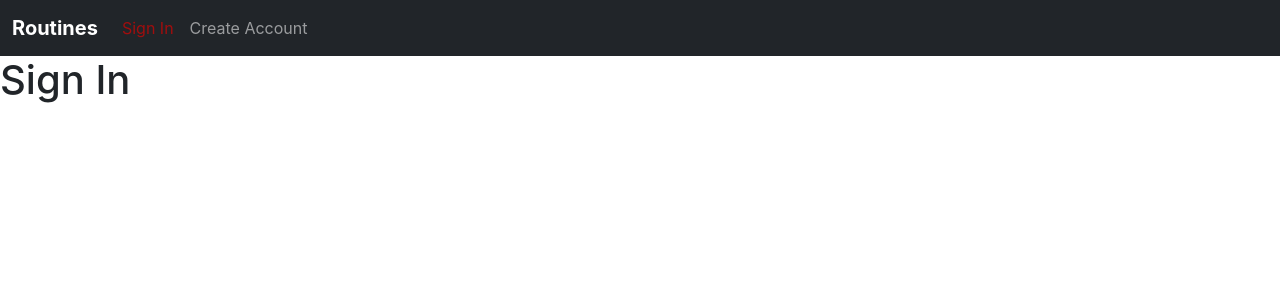
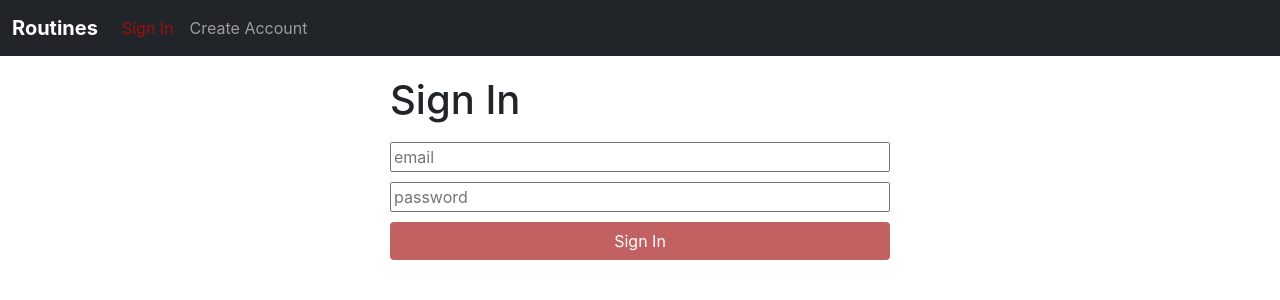
Before and after one commit to gsc229/Routines, a React (Create React App) app: page /signin in a window 1280 px wide. Shown: the top 300 px of the page. Built offline with nearby package versions, Linux system fonts and the light colour scheme; no server answers.

Commit message:
login user working

```diff
--- a/src/1_Actions/index.js
+++ b/src/1_Actions/index.js
@@ -2,6 +2,7 @@
 export const FETCHING = 'FETCHING'
 export const FETCH_SUCCES = 'FETCH_SUCCES'
 export const FETCH_FAIL = 'FETCH_FAIL'
+export const CLEAR_ERROR_MESSAGE = 'CLEAR_ERROR_MESSAGE'
 
 /* USER ACTIONS */
 export const FETCHING_USER = 'FETCHING_USER'
--- /dev/null
+++ b/src/1_Actions/userActions.js
@@ -0,0 +1,28 @@
+import {LOGGING_IN, LOG_IN_SUCCESS, LOG_IN_FAIL, LOG_OUT, CLEAR_ERROR_MESSAGE} from './index'
+import {signIn} from '../3_APIs/auth'
+
+export const logInUser = (userInfo) => dispatch => {
+
+  dispatch({type: LOGGING_IN})
+
+  signIn(userInfo)
+  .then(response => {
+    if(response.success){
+      dispatch({type: LOG_IN_SUCCESS, payload: response.data})
+    } else if(response.error_message){
+      dispatch({type: LOG_IN_FAIL, payload: response.error_message})
+    } else{
+      dispatch({type: LOG_IN_FAIL, payload: "Whoops! Something went wrong. Pleasee try again later. Sorry :("})
+    }
+  })
+
+}
+
+export const logout = () => dispatch => {
+  localStorage.setItem('user', '')
+  dispatch({type: LOG_OUT})
+}
+
+export const clearErrorMessage = () => dispatch => {
+  dispatch({type: CLEAR_ERROR_MESSAGE})
+}
--- a/src/2_Reducers/userReducer.js
+++ b/src/2_Reducers/userReducer.js
@@ -1,16 +1,45 @@
-import {} from '../1_Actions'
+import { CLEAR_ERROR_MESSAGE, LOGGING_IN, LOG_IN_FAIL, LOG_IN_SUCCESS, LOG_OUT } from '../1_Actions/index'
 
 
 const initialState = {
+  loggingIn: false,
   loggedIn: false,
+  error_message: '',
+  user: JSON.parse(localStorage.getItem('user')) || {}
 
 }
 
 const reducer = (state=initialState, action) => {
   switch(action.type){
 
-
-
+    case LOGGING_IN:
+      return {
+        ...state,
+        loggingIn: true,
+        loggedIn: false,
+        error_message: ''
+      }
+    case LOG_IN_SUCCESS:
+      return {
+        ...state,
+        user: action.payload,
+        loggedIn: true,
+        loggingIn: false,
+        error_message: ''
+      }
+    case LOG_IN_FAIL:
+      return {
+        ...state,
+        error_message: action.payload,
+        loggedIn: false
+      }
+    case LOG_OUT:
+      return initialState
+    case CLEAR_ERROR_MESSAGE:
+      return {
+        ...state,
+        error_message: ''
+      }
     default:
       return state
 
--- /dev/null
+++ b/src/3_APIs/auth.js
@@ -0,0 +1,16 @@
+import axiosWithAuth from '../utils/axiosWithAuth'
+
+
+export const signIn = (userInfo) => {
+  return axiosWithAuth()
+  .post('/auth/login', userInfo)
+  .then(respone => {
+    console.log({respone})
+    localStorage.setItem('user', JSON.stringify(respone.data.data))
+    return respone.data
+  })
+  .catch(signInError => {
+    console.log({signInError})
+    return signInError.response.data
+  })
+}
--- a/src/4_Components/menus/LandingMenu.js
+++ b/src/4_Components/menus/LandingMenu.js
@@ -8,16 +8,11 @@ const activeStyle = {
 
 
 const LandingMenu = () => {
-
-  const params = useParams()
   const location = useLocation()
-  const history = useHistory()
 
   const isActiveTab = (pathname) => {
     return location.pathname === pathname ? { active: true, style: activeStyle} : {active: false, style: {}}
   }
-
-  console.log({params, location, history})
   return (
     <div className="menu">
       <nav className="navbar navbar-expand-lg navbar-dark bg-dark">
--- a/src/4_Components/menus/Menu.js
+++ b/src/4_Components/menus/Menu.js
@@ -1,7 +1,9 @@
 import React from 'react'
+import {connect} from 'react-redux'
+import {logout} from '../../1_Actions/userActions'
 import {Link, useLocation} from 'react-router-dom'
 
-const Menu = () => {
+const Menu = ({logout}) => {
 
   const pathname = useLocation().pathname
 
@@ -50,6 +52,9 @@ const Menu = () => {
                   <li><Link className="dropdown-item" to="/browse-exercises">Browse Exercises</Link></li>
                 </ul>
               </li>
+              <li className="nav-item">
+                <Link onClick={logout} className="nav-link" to="/">Log Out</Link>
+              </li>
             </ul>
           </div>
         </div>
@@ -58,4 +63,4 @@ const Menu = () => {
   )
 }
 
-export default Menu
+export default connect( null, {logout})(Menu)
--- a/src/7_Auth/SignIn.js
+++ b/src/7_Auth/SignIn.js
@@ -1,20 +1,94 @@
-import React, { Component } from 'react'
+import React, {useState} from 'react'
 import { connect } from 'react-redux'
 import LandingPageLayout from '../6_Layouts/layout_two/LandingPageLayout.js'
-export const SignIn = () => {
+import {logInUser, clearErrorMessage} from '../1_Actions/userActions'
+
+
+
+
+export const SignIn = ({logInUser, clearErrorMessage, loggingIn, loggedIn, error_message, history}) => {
+  /*
+    test user:
+    username: user1@mail.com
+    password: user123
+  */
+
+  const [credentials, setCredentials] = useState({
+    email: '',
+    password: ''
+  })
+
+  const disabled = credentials.email.length < 1 || credentials.password.length < 1
+
+  const handleChange = (e) => {
+    if(error_message){
+      clearErrorMessage()
+    }
+    setCredentials({
+      ...credentials,
+      [e.target.name]: e.target.value
+    })
+  }
+
+  const handleSubmit = (e) => {
+    e.preventDefault()
+
+    logInUser(credentials)
+
+  }
+
+  if(loggedIn){
+    history.push('/')
+  }
+
+  if(error_message){
+    setTimeout(() => {
+      clearErrorMessage()
+    }, 4000)
+  }
+
   return (
     <LandingPageLayout >
-      <h1>Sign In</h1>
+      <div className ='container sign-in-container'>
+        <div className="sign-in-form-container">
+          <form action="" onSubmit={handleSubmit} className="auth-form signin-form">
+            <h1>Sign In</h1>
+            <input
+            onChange={handleChange}
+            name='email'
+            type="email"
+            placeholder='email'
+            className="email"/>
+            <input
+            onChange={handleChange}
+            name='password'
+            type="password"
+            placeholder='password'
+            className="password"/>
+            <div className={`error-message-container ${error_message && 'open-container'}`}>
+              <p className={`error-message ${error_message && ' hide-message'}`}>{error_message}</p>
+            </div>
+            <button
+            disabled={disabled}
+            className="btn">Sign In</button>
+
+          </form>
+
+        </div>
+      </div>
     </LandingPageLayout>
   )
 }
 
 const mapStateToProps = (state) => ({
-
+  loggingIn: state.userReducer.loggingIn,
+  loggedIn: state.userReducer.loggedIn,
+  error_message: state.userReducer.error_message
 })
 
 const mapDispatchToProps = {
-
+  logInUser,
+  clearErrorMessage
 }
 
 export default connect(mapStateToProps, mapDispatchToProps)(SignIn)
--- /dev/null
+++ b/src/7_Auth/auth.scss
@@ -0,0 +1,35 @@
+.auth-form{
+  display: flex;
+  flex-direction: column;
+  max-width: 500px;
+  margin: 20px auto;
+  input{
+   margin-top: 10px;
+  }
+}
+
+.signin-form{
+
+  button{
+    background-color: $routine-red;
+    margin-top: 10px;
+    color: white;
+  }
+}
+
+.error-message-container{
+  height: 0px;
+  transition: height .5s cubic-bezier(.17,.67,.83,.67);
+  /* .error-message{
+    transition: all linear 4s;
+    display: block;
+  }
+
+  .hide-message{
+    opacity: 0;
+  } */
+}
+
+.open-container{
+  height: 25px;
+}
--- a/src/App.js
+++ b/src/App.js
@@ -33,15 +33,13 @@ function App({loggedIn}) {
     })
   }, [])
 
-
+  console.log({loggedIn})
 
   return (
     <div className="App">
       <Switch>
 
-        <Route exact path="/signin">
-          <SignIn/>
-        </Route>
+        <Route exact path="/signin" component={SignIn} />
         <Route exact path="/signup">
           <SignUp/>
         </Route>
--- a/src/App.scss
+++ b/src/App.scss
@@ -1,3 +1,10 @@
+// Variables
+@import './variables';
+
+
+// Auth
+@import './7_Auth/auth.scss';
+
 @import './5_Pages/user_dashboard/user_dashboard.scss';
 
 // Calendar
@@ -6,4 +13,4 @@
 
 
 // Exercises
-@import './5_Pages/manage_exercises/manage_exercises.scss'
+@import './5_Pages/manage_exercises/manage_exercises.scss';
--- /dev/null
+++ b/src/_variables.scss
@@ -0,0 +1 @@
+$routine-red: #A00E0E;
--- a/src/index.js
+++ b/src/index.js
@@ -3,14 +3,14 @@ import ReactDOM from 'react-dom';
 import {createStore, applyMiddleware} from 'redux'
 import {Provider} from 'react-redux'
 import thunk from 'redux-thunk'
-//import logger from 'redux-logger'
+import logger from 'redux-logger'
 import reducer from './2_Reducers'
 import {BrowserRouter as Router} from 'react-router-dom'
 import './index.css';
 import App from './App';
 import reportWebVitals from './reportWebVitals';
 
-const store = createStore(reducer, applyMiddleware(thunk))
+const store = createStore(reducer, applyMiddleware(thunk, logger))
 // also applyMiddleware(thunk, logger)
 console.log("store",store)
 ReactDOM.render(
```
Also changed, not shown: 1 other file (tests, documents, lock files or other folders).
